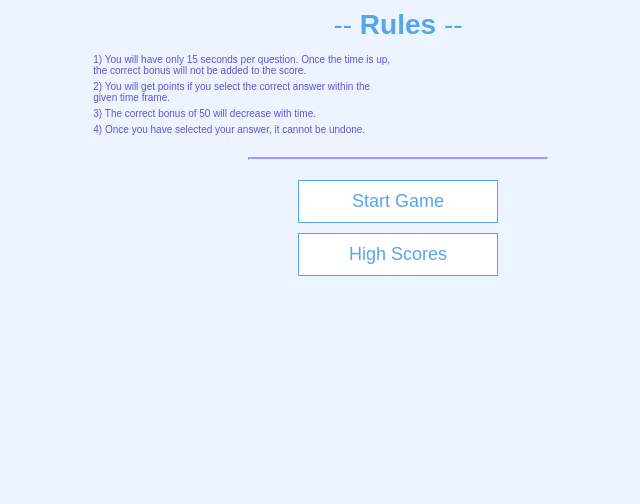
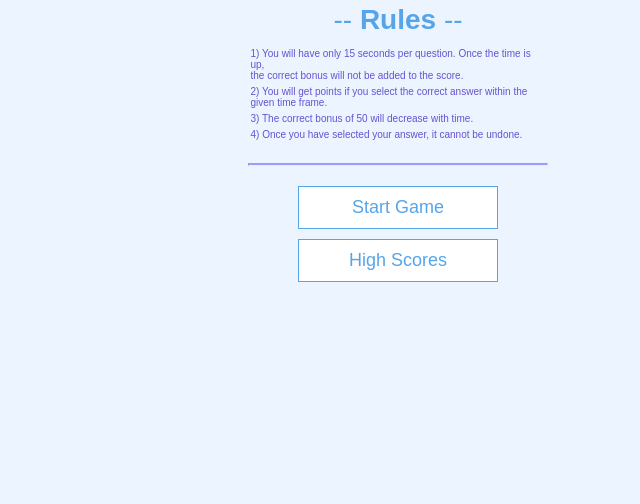
Before and after one commit to KikkiC/Quiz-App_Website, a plain HTML site: page index.html in a window 1280 px wide. Shown: the part 296-800 px from the top of the page, without its empty margins (242-882 px from the left). Drawn offline with Linux system fonts and the light colour scheme.

Commit message:
Update app.css

```diff
--- a/app.css
+++ b/app.css
@@ -55,7 +55,7 @@ hr {
 .rule {
     padding: 0.25rem;
     color: #6552d1;
-    width: 48vw;
+    width: 30rem;
 }
 
 /* UTILITIES */
```
